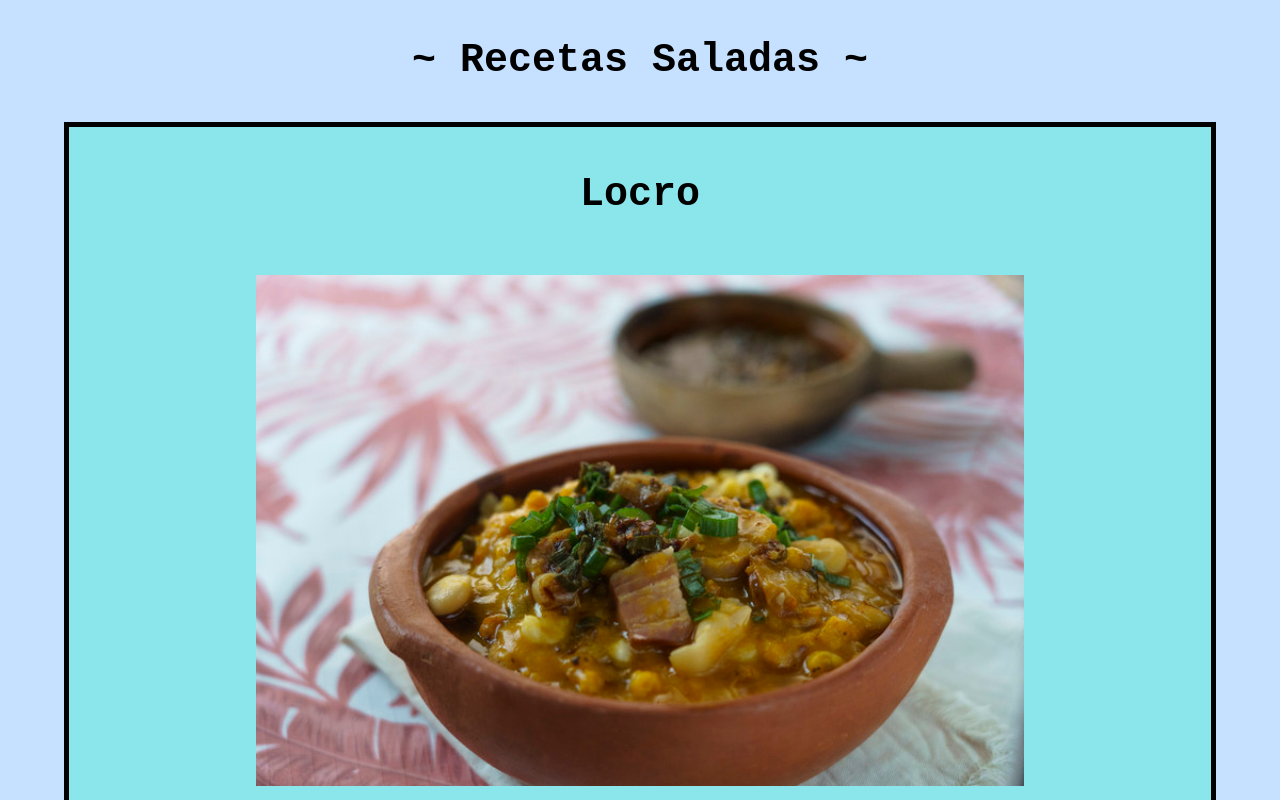
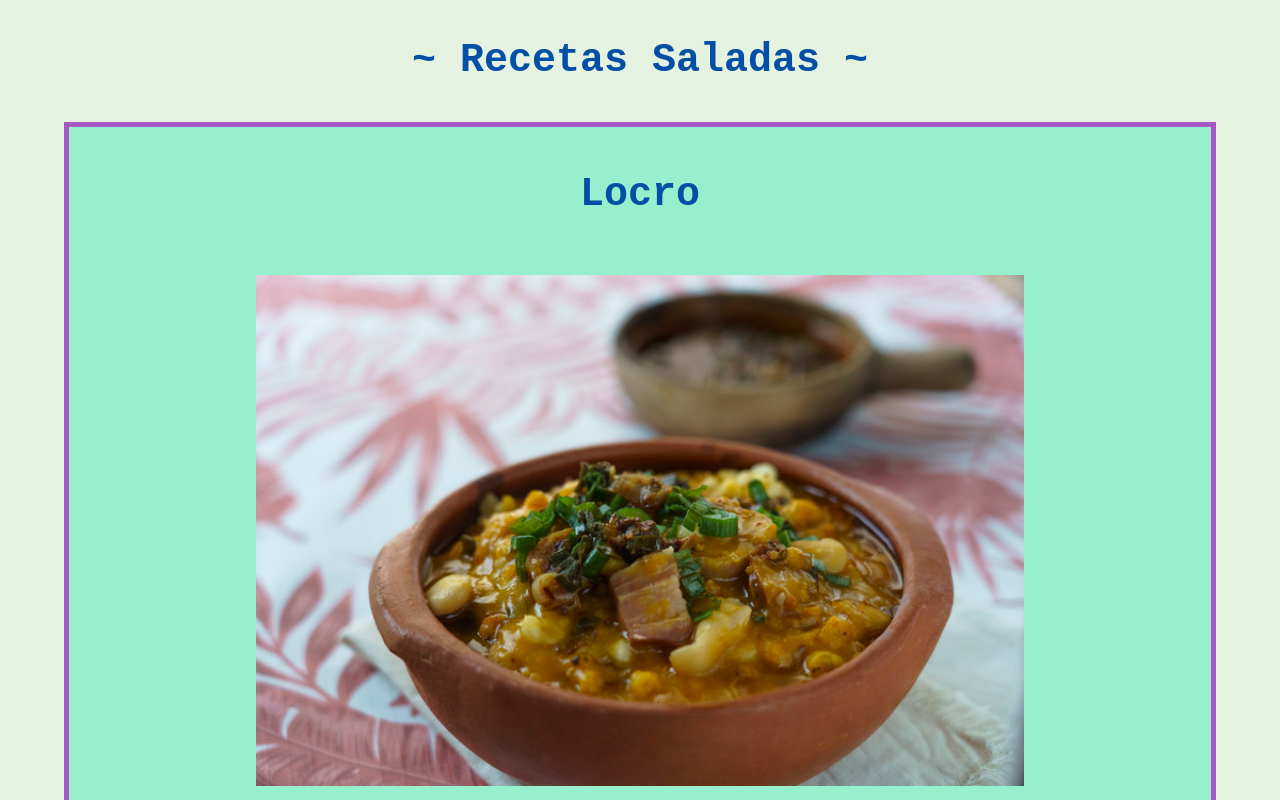
Before and after one commit to Sanchez-Diana/Proyecto, a plain HTML site: page dani.html in a window 1280 px wide. Shown: the top 800 px of the page. Drawn offline with Linux system fonts and the light colour scheme.

Commit message:
modificaciones css 2

```diff
--- a/dani.css
+++ b/dani.css
@@ -9,7 +9,7 @@ body{
     height: 100%;
     font-size: 2.5vh;
     font-family: monospace;
-    background-color: rgb(198, 225, 255);
+    background-color: #e5f2df;
 }
 
 img{
@@ -30,8 +30,8 @@ img{
     flex-direction: column;
     margin-top: 3%;
     width: 90%;
-    background-color: rgb(139, 230, 236);
-    border: 5px solid black;
+    background-color: rgb(150, 240, 205);
+    border: 5px solid #a558c4;
 }
 
 .subcaja{
@@ -46,20 +46,22 @@ img{
 .info{
     margin-top: 3%;
     margin-bottom: 4%;
-    /*display: flex;
-    justify-content: center;
-    align-items: center;
-    flex-direction: column;*/
     width: 90%;
 }
 
 .ache2{
     margin-top: 4%;
     font-size: 5vh;
+    color: #034fa6;
 }
 
 h1{
     margin-top: 3%;
+    color: #034fa6;
+}
+
+H2, h3{
+    color: #09688d;
 }
 
 #torti{
```
